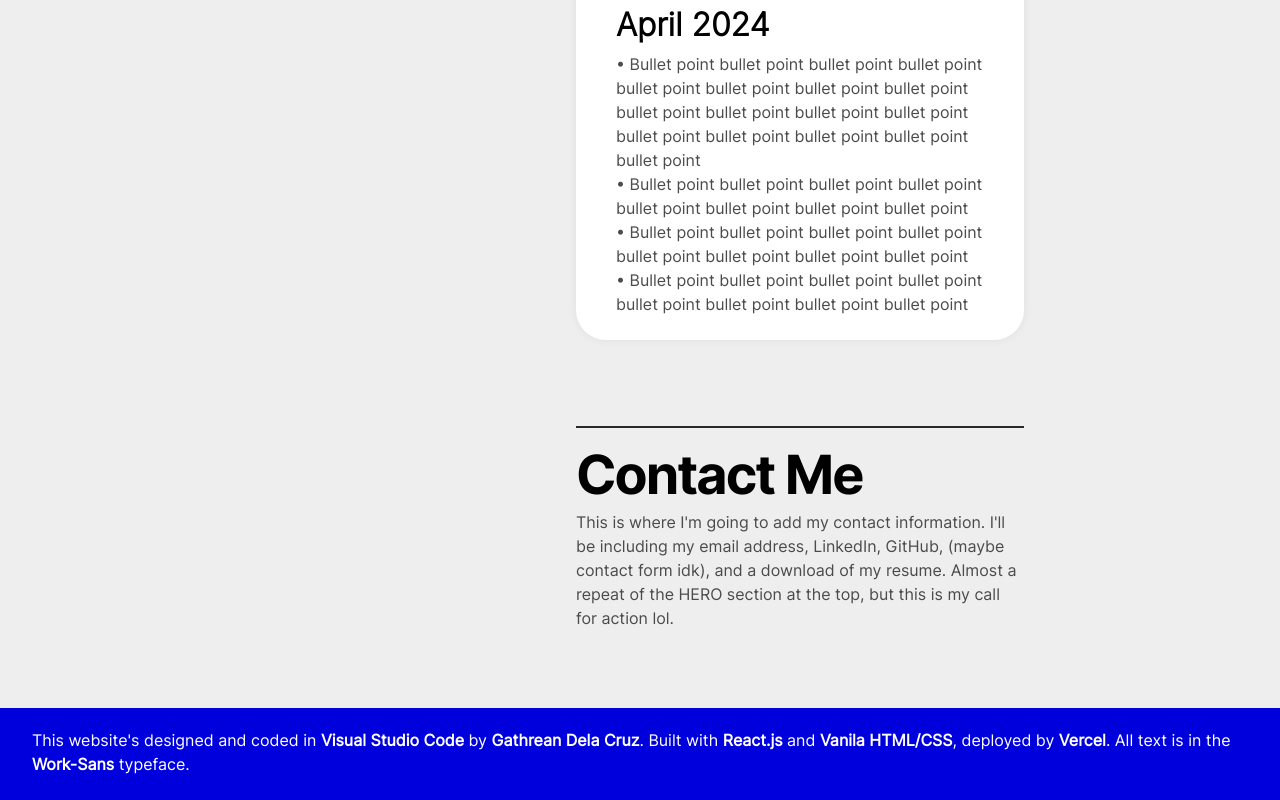
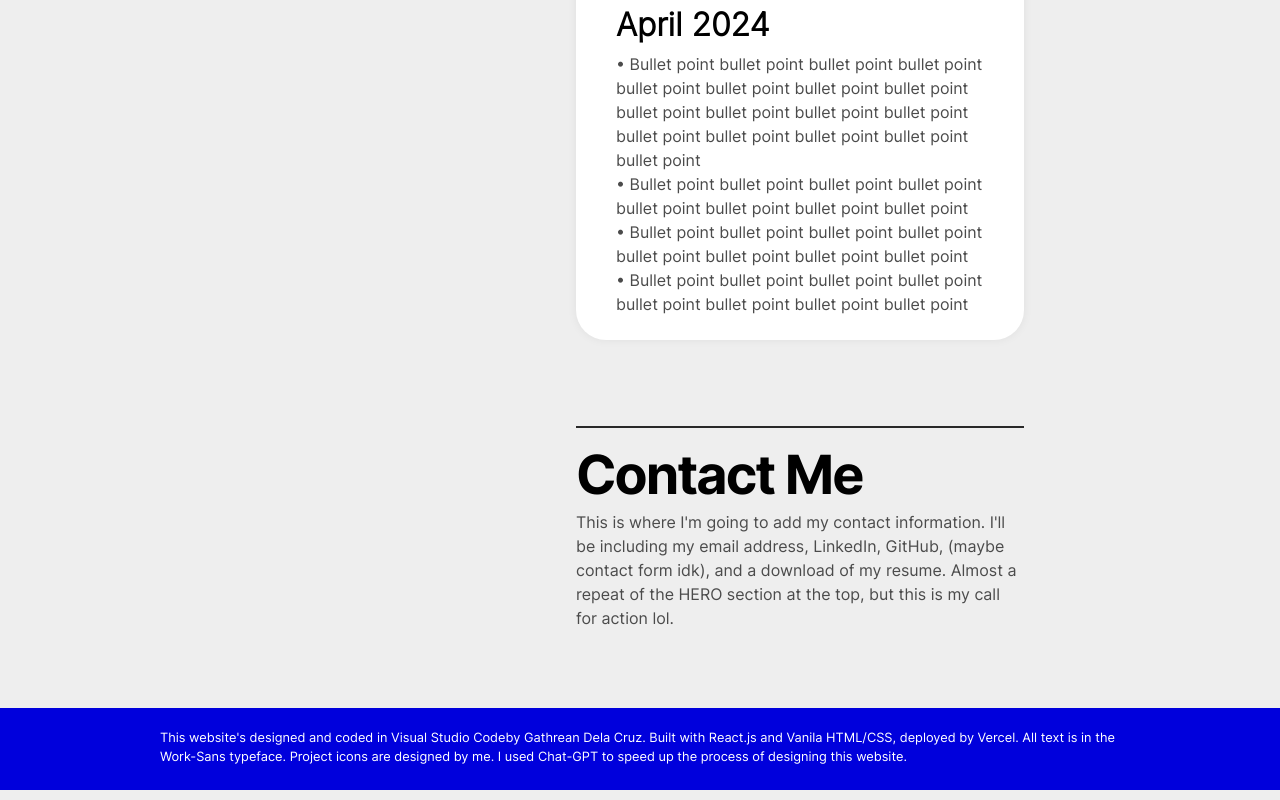
Before and after one commit to gathrean/my-portfolio, a React (Create React App) app: page / in a window 1280 px wide. Shown: the part 5926-6726 px from the top of the page. Built offline with nearby package versions, Linux system fonts and the light colour scheme.

Commit message:
Made footer text smaller and removed bold

```diff
--- a/src/components/Footer/Footer.css
+++ b/src/components/Footer/Footer.css
@@ -15,6 +15,7 @@
 }
 
 .footer-title {
+
     display: flex;
     font-size: auto;
     align-items: center;
@@ -26,7 +27,9 @@
 }
 
 .credit-text {
+    font-size: 0.8em !important;
     color: #ffffff;
+    padding: 0px 10vw;
 }
 
 .blue-background {
--- a/src/components/Footer/Footer.jsx
+++ b/src/components/Footer/Footer.jsx
@@ -6,11 +6,15 @@ export function Footer() {
         <footer>
             <div className="footer-content footer-body">
                 <p className="credit-text">
-                    This website's designed and coded in <b>Visual Studio Code</b> by <b>Gathrean Dela Cruz</b>.
+                    This website's designed and coded in Visual Studio Codeby Gathrean Dela Cruz.
 
-                    Built with <b>React.js</b> and <b>Vanila HTML/CSS</b>, deployed by <b>Vercel</b>.
+                    Built with React.js and Vanila HTML/CSS, deployed by Vercel.
 
-                    All text is in the <b>Work-Sans</b> typeface.
+                    All text is in the Work-Sans typeface.
+
+                    Project icons are designed by me.
+
+                    I used Chat-GPT to speed up the process of designing this website.
                 </p>
             </div>
         </footer>
```
